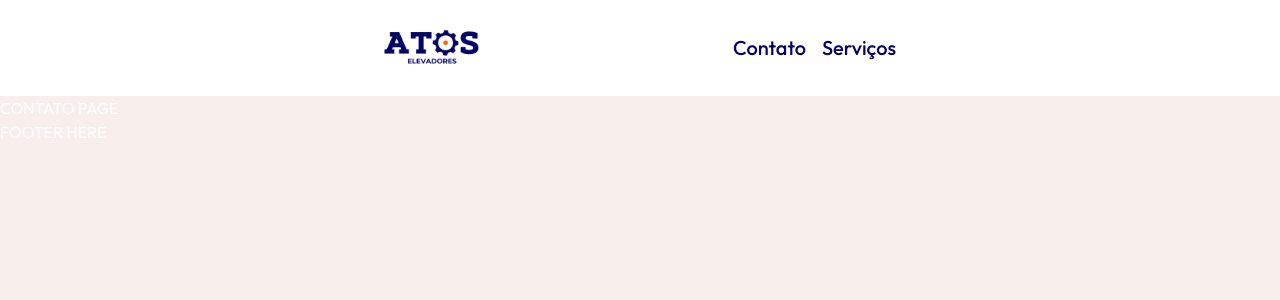
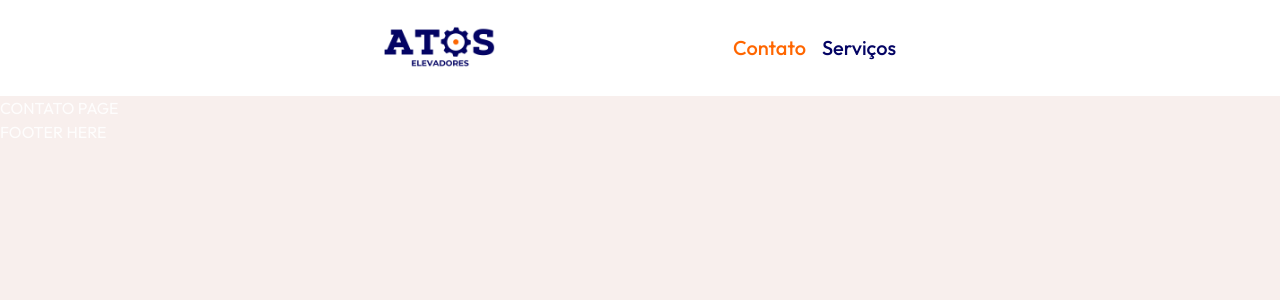
Before and after one commit to willianac/atos, a React (Vite) app: page /contato in a window 1280 px wide. Shown: the top 300 px of the page. Built offline with nearby package versions, Linux system fonts and the light colour scheme.

Commit message:
feat: added style on navlink when active

```diff
--- a/src/component/Navbar/Navbar.tsx
+++ b/src/component/Navbar/Navbar.tsx
@@ -12,17 +12,31 @@ function Navbar() {
 	return (
 		<header className="flex justify-between items-center px-16 h-16 bg-white overflow-hidden lg:h-24 lg:px-96">
 			<div>
-				<img src={logo} className="block max-w-24" alt="company logo" />
+				<img src={logo} className="block max-w-28" alt="company logo" />
 			</div>
 			<nav className={`fixed right-0 top-0 bg-white w-full h-full transition md:static ${isMenuOpen ? "translate-x-0" : "translate-x-full"} md:translate-x-0`}>
 				<img src={logo} className="block max-w-32 pl-5 pt-5 md:hidden" alt="company logo" />
 				<i onClick={toggleMenu} className="absolute right-5 top-5 md:hidden"><svg xmlns="http://www.w3.org/2000/svg" height="32" viewBox="0 -960 960 960" width="32"><path d="m256-200-56-56 224-224-224-224 56-56 224 224 224-224 56 56-224 224 224 224-56 56-224-224-224 224Z"/></svg></i>
 				<ul className="text-blue flex flex-col px-5 pt-11 gap-y-2 text-xl font-medium md:p-0 md:flex-row md:h-full md:items-center md:justify-end md:gap-x-4">
-					<li>
-						<NavLink to="/contato">Contato</NavLink>
+					<li className="hover:text-orange transition duration-150">
+						<NavLink
+							to="/contato"
+							className={({ isActive }) => [
+								isActive ? "text-orange": ""
+							].join(" ")
+							}
+							>Contato
+						</NavLink>
 					</li>
-					<li>
-						<NavLink to="/servicos">Serviços</NavLink>
+					<li className="hover:text-orange transition duration-150">
+						<NavLink
+							to="/servicos"
+							className={({ isActive }) => [
+								isActive ? "text-orange": ""
+							].join(" ")
+							}
+							>Serviços
+						</NavLink>
 					</li>
 				</ul>
 			</nav>
--- a/src/component/ServiceCard/ServiceCard.tsx
+++ b/src/component/ServiceCard/ServiceCard.tsx
@@ -14,7 +14,7 @@ function ServiceCard({ actionUrl, body, image, title }: ServiceCardProps) {
       <CardMedia
         sx={{ height: 300 }}
         image={image}
-        title="green iguana"
+        title="elevador"
       />
       <CardContent>
         <Typography gutterBottom variant="h5" component="div">
--- a/src/pages/Home/Home.tsx
+++ b/src/pages/Home/Home.tsx
@@ -51,6 +51,9 @@ function Home() {
 					<video src={video} autoPlay muted loop className="h-96 w-96 object-cover"></video>
 				</div>
 			</section>
+			<section className="mt-7 font-bold lg:px-44">
+				<h1 className="text-3xl text-blue">Quem somos</h1>
+			</section>
 		</>
 	)
 }
```
